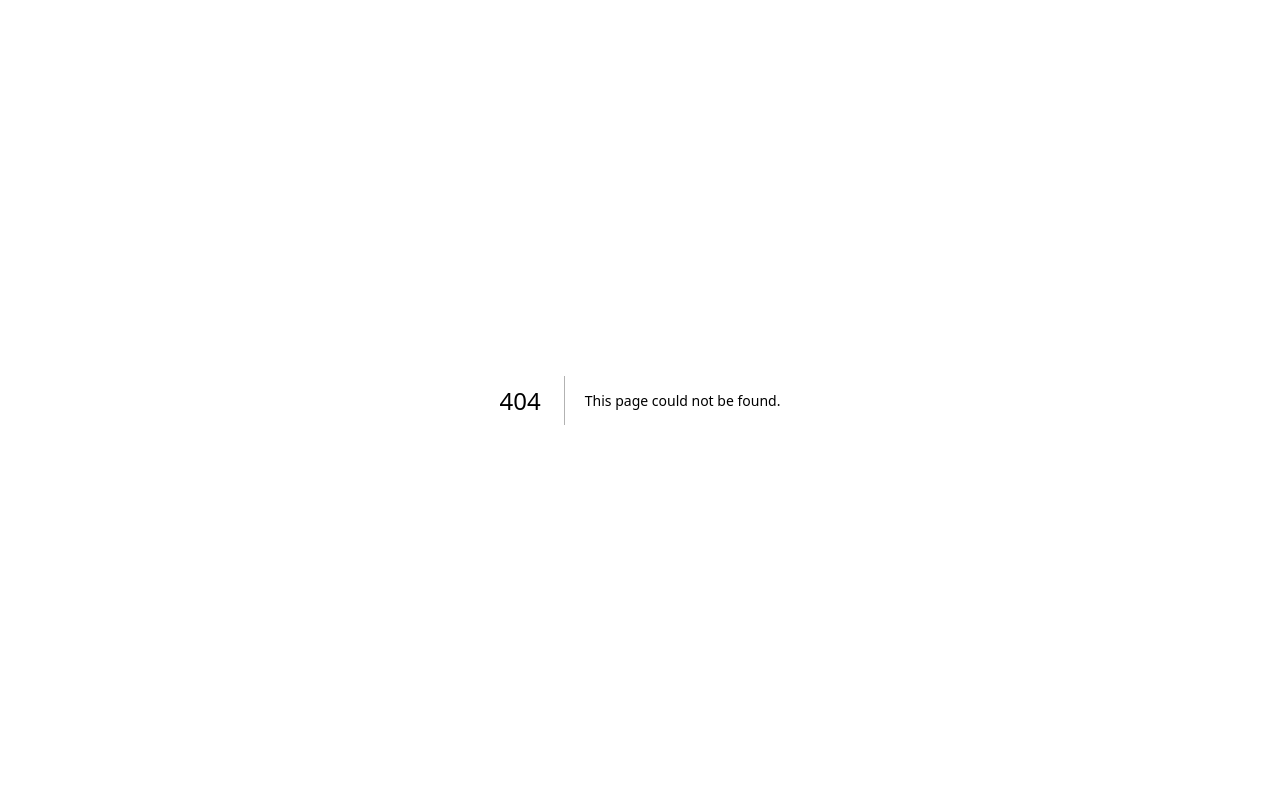
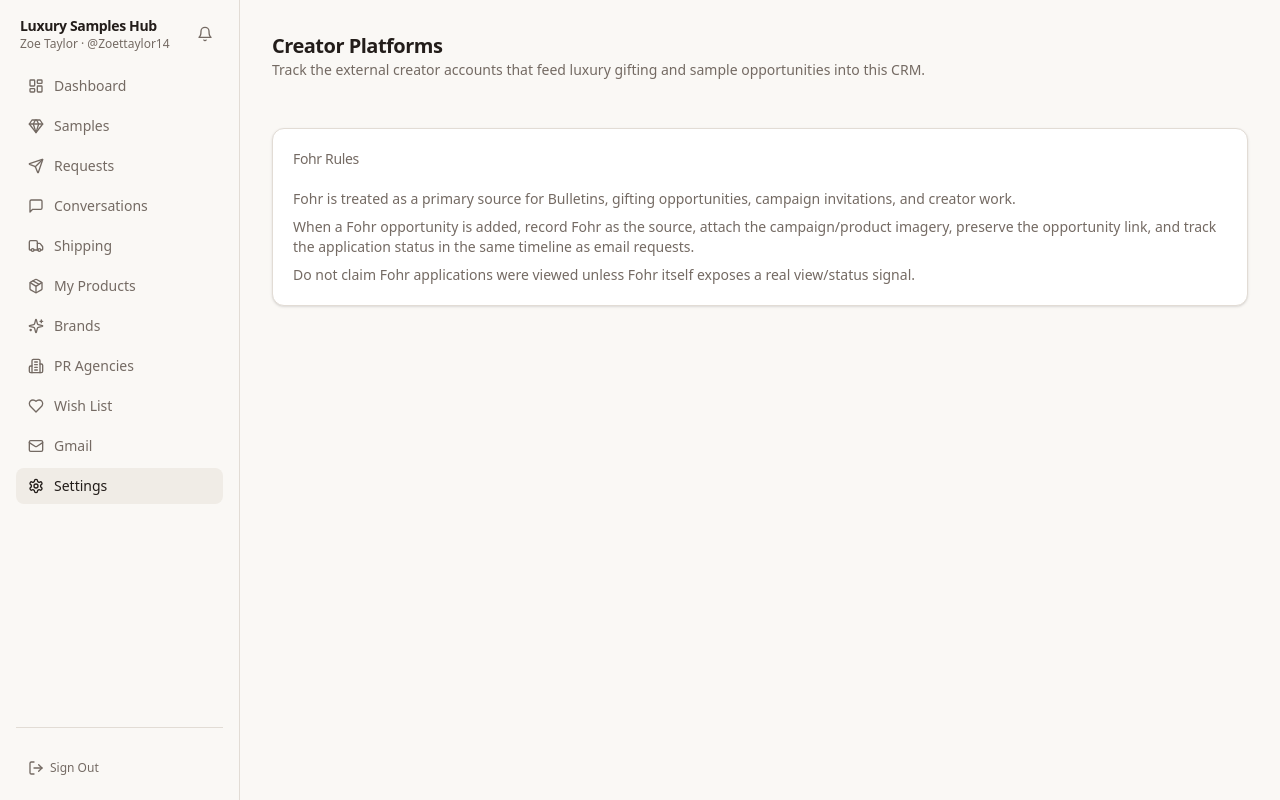
Before and after one commit to Kmucius1/luxury-hub, a Next.js app: page /settings/platforms in a window 1280 px wide. Before the commit this address had no page. Built offline with nearby package versions, Linux system fonts and the light colour scheme; no server answers; the database is empty.

Commit message:
Add creator platform accounts settings

```diff
--- /dev/null
+++ b/app/(app)/settings/platforms/page.tsx
@@ -0,0 +1,15 @@
+import { createClient } from "@/lib/supabase/server";
+import { Card, CardContent, CardHeader, CardTitle } from "@/components/ui/card";
+import { Badge } from "@/components/ui/badge";
+import { Button } from "@/components/ui/button";
+
+export default async function PlatformsPage() {
+  const supabase = await createClient();
+  const { data } = await supabase.from("creator_platform_accounts").select("*").order("platform");
+  const accounts = data ?? [];
+  return <div className="flex flex-col gap-6">
+    <div><h1 className="text-xl font-semibold tracking-tight">Creator Platforms</h1><p className="text-sm text-muted-foreground">Track the external creator accounts that feed luxury gifting and sample opportunities into this CRM.</p></div>
+    <div className="grid gap-4 md:grid-cols-2">{accounts.map((a)=><Card key={a.id}><CardHeader><div className="flex items-center justify-between gap-3"><CardTitle>{a.platform}</CardTitle><Badge variant={a.status==="active"?"gold":"outline"}>{a.status}</Badge></div></CardHeader><CardContent className="flex flex-col gap-3"><p className="text-sm text-muted-foreground">{a.notes}</p>{a.account_url?<Button asChild variant="outline" className="w-fit"><a href={a.account_url} target="_blank" rel="noreferrer">Open {a.platform}</a></Button>:null}</CardContent></Card>)}</div>
+    <Card><CardHeader><CardTitle>Fohr Rules</CardTitle></CardHeader><CardContent className="space-y-2 text-sm text-muted-foreground"><p>Fohr is treated as a primary source for Bulletins, gifting opportunities, campaign invitations, and creator work.</p><p>When a Fohr opportunity is added, record Fohr as the source, attach the campaign/product imagery, preserve the opportunity link, and track the application status in the same timeline as email requests.</p><p>Do not claim Fohr applications were viewed unless Fohr itself exposes a real view/status signal.</p></CardContent></Card>
+  </div>;
+}
```
